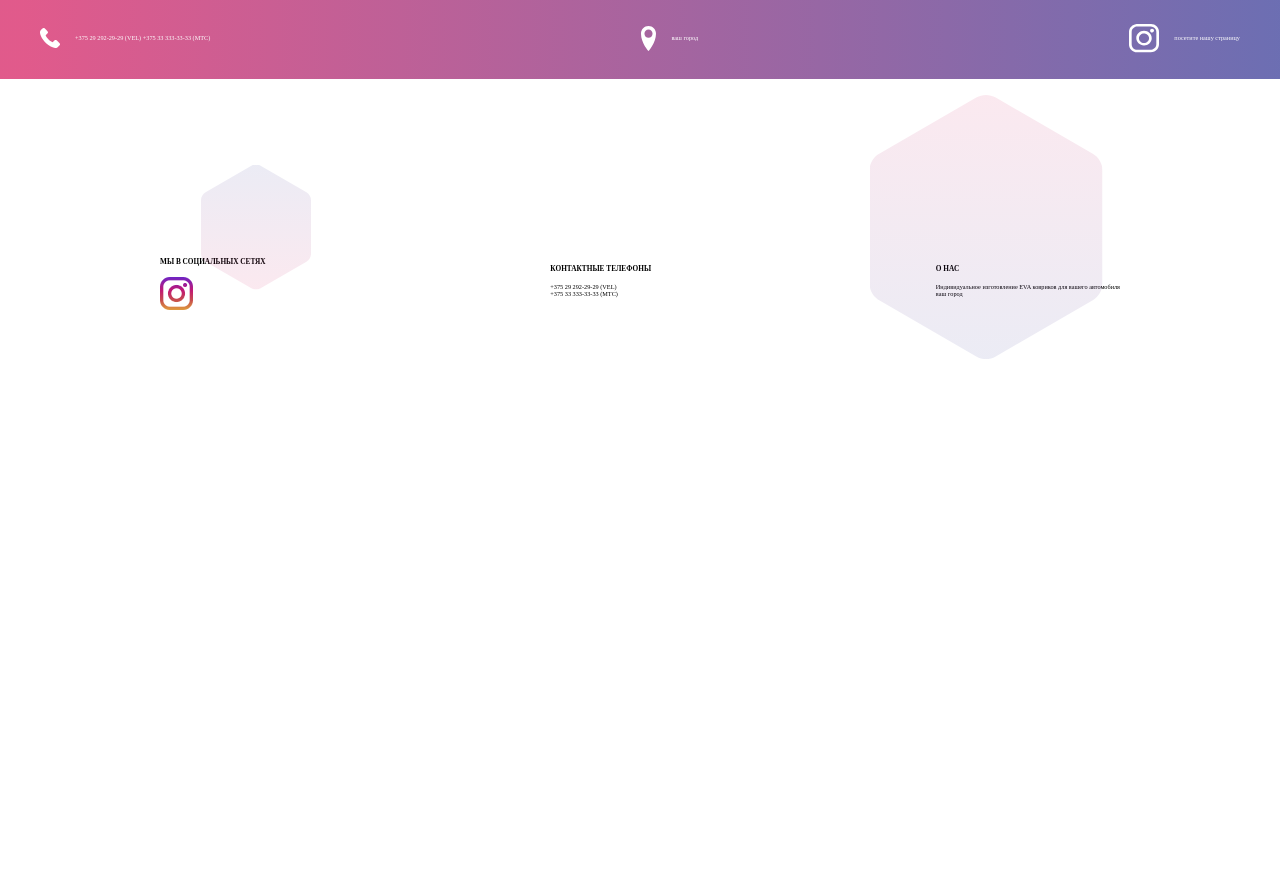
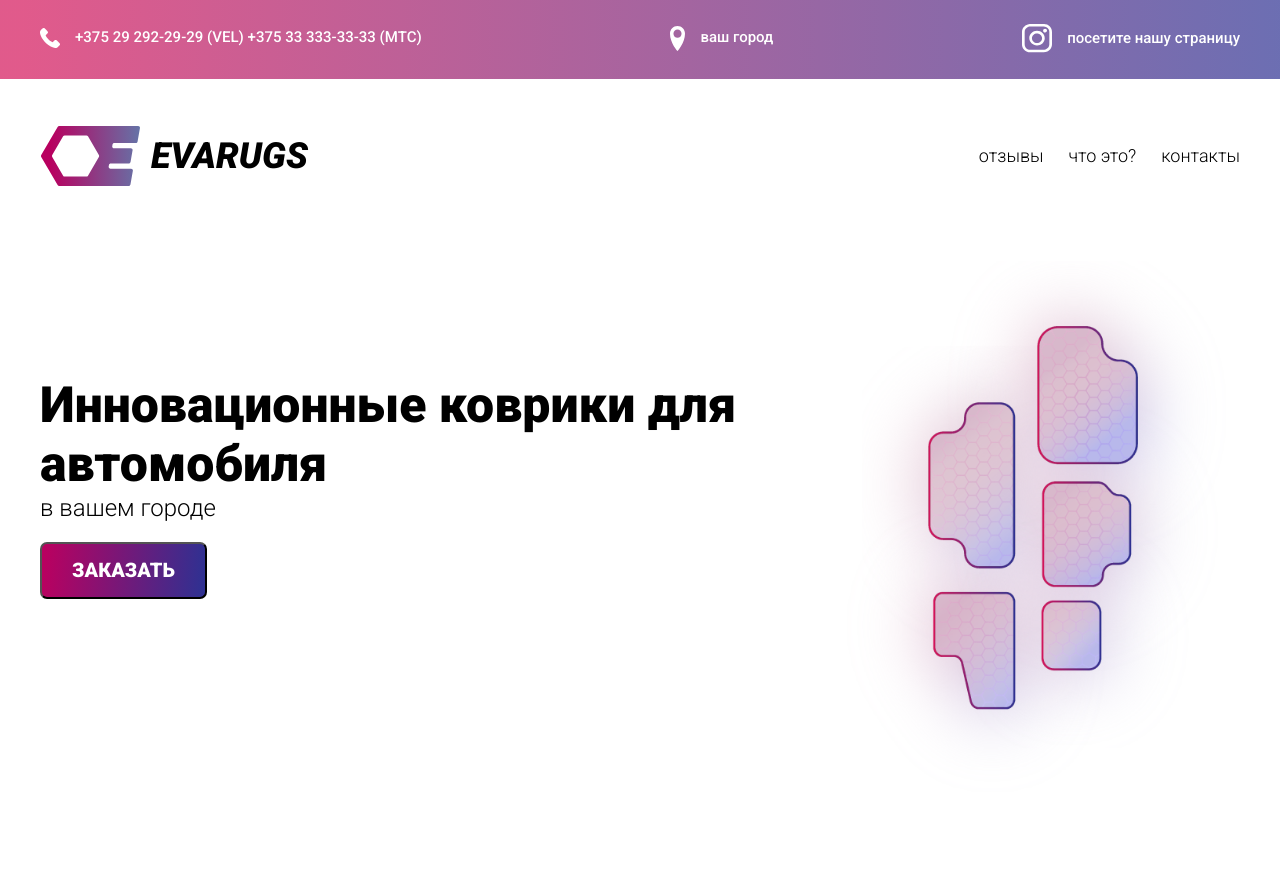
Before and after one commit to NastasiaMitsina/Evarugs, a plain HTML site: page index.html in a window 1280 px wide. Shown: the top 877 px of the page. Before the commit the page ends 800 px from the top, so only its background shows below. Drawn offline with Linux system fonts and the light colour scheme.

Commit message:
create a main block

```diff
--- a/css/style.css
+++ b/css/style.css
@@ -5,6 +5,8 @@
 
 html, body {
     font-size: 62.5%;
+    font-family: 'Roboto', sans-serif;
+    font-weight: normal;
 }
 
 img {
@@ -31,12 +33,19 @@ ul > li {
     padding-top: 2.3rem;
     padding-bottom: 2.6rem;
     color: #ffffff;
+    font-weight: 500;
+    font-size: 1.5rem;
+    line-height: 63%;
 }
 
 .header__wrap {
     display: flex;
     justify-content: space-between;
     align-items: center;
+}
+
+.header__inst span {
+    line-height: 100%;
 }
 
 .header__telephone-img {
@@ -67,6 +76,91 @@ ul > li {
     align-items: center;
 }
 
+.main-display {
+    padding-top: 4.7rem;
+}
+
+.main-display__top {
+    display: flex;
+    align-items: center;
+    justify-content: space-between;
+}
+
+.main-display__logo {
+    display: flex;
+    align-items: center;
+}
+
+.main-display__logo-img {
+    width: 10rem;
+    height: 6rem;
+    margin-right: 1.1rem;
+}
+
+.main-display__title {
+    font-style: italic;
+    font-weight: 900;
+    font-size: 3.6rem;
+    line-height: 117%;
+}
+
+.main-display__nav {
+    display: flex;
+}
+
+.main-display__nav li {
+    font-weight: 300;
+    font-size: 1.8rem;
+    line-height: 117%;
+}
+
+.main-display__nav li:not(:last-child) {
+    margin-right: 2.5rem;
+}
+
+.main-display__center {
+    display: flex;
+    justify-content: space-between;
+}
+
+.main-display__left {
+    padding-top: 19rem;
+}
+
+.main-display__header {
+    margin-bottom: 2rem;
+    font-weight: 900;
+    font-size: 5rem;
+    line-height: 118%;
+    margin: 0;
+}
+
+.main-display__subheader {
+    margin-bottom: 2rem;
+    font-weight: 300;
+    font-size: 2.4rem;
+    line-height: 117%;
+}
+
+.main-display__button {
+    font-weight: 900;
+    font-size: 2rem;
+    line-height: 115%;
+    color: #ffffff;
+    outline: none;
+    text-align: center;
+    padding: 1.5rem 3rem;
+    background: linear-gradient(95.2deg, #B90160 2.23%, #2E3192 99.51%);
+    border-radius: .7rem;
+    cursor: pointer;
+    text-transform: uppercase;
+}
+
+.main-display__right {
+    width: 53.3rem;
+    height: 68.8rem;
+}
+
 .footer {
     position: relative;
 }
@@ -78,8 +172,17 @@ ul > li {
     padding: 17.2rem 12rem 8.4rem 12rem;
 }
 
+.footer__wrap li {
+    font-weight: 300;
+    font-size: 1.4rem;
+    line-height: 114%;
+}
+
 .footer__header {
     margin-bottom: 1rem;
+    font-weight: 700;
+    font-size: 1.4rem;
+    line-height: 114%;
 }
 
 .footer__inst-img {
--- a/index.html
+++ b/index.html
@@ -4,6 +4,9 @@
         <meta charset="UTF-8">
         <meta http-equiv="X-UA-Compatible" content="IE=edge">
         <meta name="viewport" content="width=device-width, initial-scale=1.0">
+        <link rel="preconnect" href="https://fonts.googleapis.com">
+        <link rel="preconnect" href="https://fonts.gstatic.com" crossorigin>
+        <link href="https://fonts.googleapis.com/css2?family=Roboto:ital,wght@0,300;0,500;0,700;0,900;1,900&display=swap" rel="stylesheet">
         <link rel="stylesheet" href="css/normalize.css">
         <link rel="stylesheet" href="css/style.css">
         <title>Evarugs в вашем городе</title>
@@ -32,6 +35,36 @@
                             <img src="img/inst_header.svg" alt="instagram">
                         </div>
                         <span>посетите нашу страницу</span>
+                    </div>
+                </div>
+            </div>
+        </div>
+
+        <div class="main-display">
+            <div class="container">
+                <div class="main-display__wrap">
+                    <div class="main-display__top">
+                        <div class="main-display__logo">
+                            <div class="main-display__logo-img">
+                                <img src="img/logo.svg" alt="logo">
+                            </div>
+                            <div class="main-display__title">EVARUGS</div>
+                        </div>
+                        <ul class="main-display__nav">
+                            <li>отзывы</li>
+                            <li>что это?</li>
+                            <li>контакты</li>
+                        </ul>
+                    </div>
+                    <div class="main-display__center">
+                        <div class="main-display__left">
+                            <h1 class="main-display__header">Инновационные коврики для автомобиля</h1>
+                            <div class="main-display__subheader">в вашем городе</div>
+                            <button type="button" class="main-display__button">Заказать</button>
+                        </div>
+                        <div class="main-display__right">
+                            <img src="img/carpet.png" alt="carpets">
+                        </div>
                     </div>
                 </div>
             </div>
```
Also changed, not shown: img/carpet.png (added), img/logo.svg (added). Lines whose indentation alone changed are shown as unchanged.
